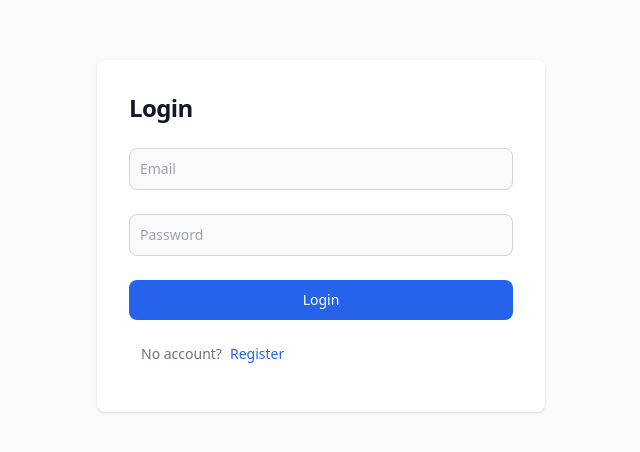
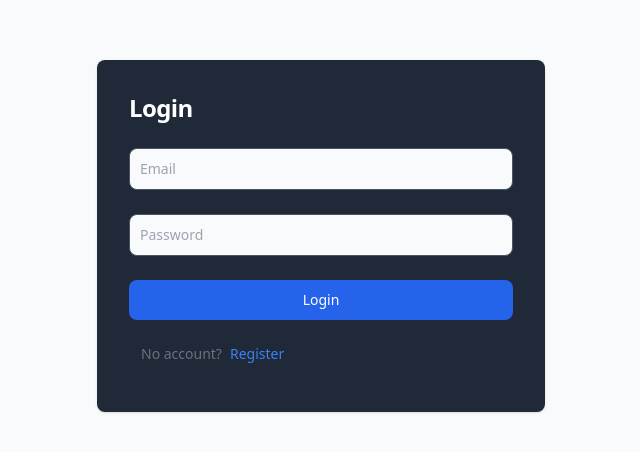
Before and after one commit to reyand8/Messenger, a React (Create React App) app in the folder client/: page / in a window 1280 px wide. Shown: the part 164-616 px from the top of the page, without its empty margins (319-959 px from the left). Built offline with nearby package versions, Linux system fonts and the light colour scheme; no server answers.

Commit message:
edit styles

```diff
--- a/client/src/components/AuthForm/AuthForm.tsx
+++ b/client/src/components/AuthForm/AuthForm.tsx
@@ -59,23 +59,23 @@ const AuthForm: React.FC<IAuthFormProps> = ({ setToken }) => {
 
     return (
         <div className="
-            w-full bg-white rounded-lg shadow
+            w-full rounded-lg shadow
             dark:border md:mt-0 sm:max-w-md xl:p-0
-            dark:bg-gray-800 dark:border-gray-700"
+            bg-gray-800 border-gray-700"
         >
             <div className="p-6 space-y-4 md:space-y-6 sm:p-8">
                 {isRegister ?
                     <h1 className="
                     text-xl font-bold leading-tight
-                    tracking-tight text-gray-900 md:text-2xl
-                    dark:text-white"
+                    tracking-tight  md:text-2xl
+                    text-white"
                     >
                       Registration
                     </h1>
                     :
                     <h1 className="
                     text-xl font-bold leading-tight tracking-tight
-                    text-gray-900 md:text-2xl dark:text-white"
+                    md:text-2xl text-white"
                     >
                          Login
                     </h1>
@@ -135,20 +135,20 @@ const AuthForm: React.FC<IAuthFormProps> = ({ setToken }) => {
                         </Button>
                     </div>
                     <button type="button" onClick={() => setIsRegister(!isRegister)}
-                        className="text-sm font-light text-gray-500 dark:text-gray-400">
+                        className="text-sm font-light text-gray-400">
                         {isRegister ?
                             <div className="flex mb-4 ml-3">
-                                <p className="text-sm font-light text-gray-500 dark:text-gray-400">
+                                <p className="text-sm font-light text-gray-400">
                                     Already have an account?
                                 </p>
-                                <p className="font-medium text-primary-600 hover:underline dark:text-primary-500 pl-2">
+                                <p className="font-medium hover:underline text-primary-500 pl-2">
                                     Login
                                 </p>
                             </div>
                             :
                             <div className="flex mb-4 ml-3">
                                 <p className="text-sm font-light text-gray-500 dark:text-gray-400">No account?</p>
-                                <p className="font-medium text-primary-600 hover:underline dark:text-primary-500 pl-2">
+                                <p className="font-medium hover:underline text-primary-500 pl-2">
                                     Register
                                 </p>
                             </div>
--- a/client/src/components/AuthForm/ui/button/Button.tsx
+++ b/client/src/components/AuthForm/ui/button/Button.tsx
@@ -10,11 +10,10 @@ interface IButton extends InputHTMLAttributes<HTMLButtonElement> {
 export function Button({ isLoading, children}: IButton) {
     return (
         <button className="
-            w-full text-white bg-primary-600 hover:bg-primary-700
-            focus:ring-4 focus:outline-none focus:ring-primary-300
+            w-full text-white focus:ring-4 focus:outline-none
             font-medium rounded-lg text-sm px-5 py-2.5 text-center
-            dark:bg-primary-600 dark:hover:bg-primary-700
-            dark:focus:ring-primary-800">
+            bg-primary-600 hover:bg-primary-700
+            focus:ring-primary-800">
             {isLoading ? <Loader /> : children}
         </button>
     );
--- a/client/src/components/AuthForm/ui/field/Field.tsx
+++ b/client/src/components/AuthForm/ui/field/Field.tsx
@@ -11,15 +11,14 @@ export const Field = forwardRef<HTMLInputElement, TypeInputProps>(
         error, style,
         className, ...rest }, ref) => {
         return (
-            <label className="block mb-2 text-sm font-medium text-gray-900 dark:text-white" style={style}>
+            <label className="block mb-2 text-sm font-medium text-white" style={style}>
                 <input ref={ref}
                     {...rest}
                     className="
-                    bg-gray-50 border border-gray-300 text-gray-900
-                    rounded-lg focus:ring-primary-600 focus:border-primary-600
-                    block w-full p-2.5 dark:bg-gray-700 dark:border-gray-600
-                    dark:placeholder-gray-400 dark:text-white dark:focus:ring-blue-500
-                    dark:focus:border-blue-500"
+                    bg-gray-50 border rounded-lg block w-full p-2.5
+                    dark:bg-gray-700 border-gray-600
+                    placeholder-gray-400 text-white focus:ring-blue-500
+                    focus:border-blue-500"
                 />
                 {error && (
                     <div className="absolute -bottom-5 left-9 text-red-600 text-xs">
```
